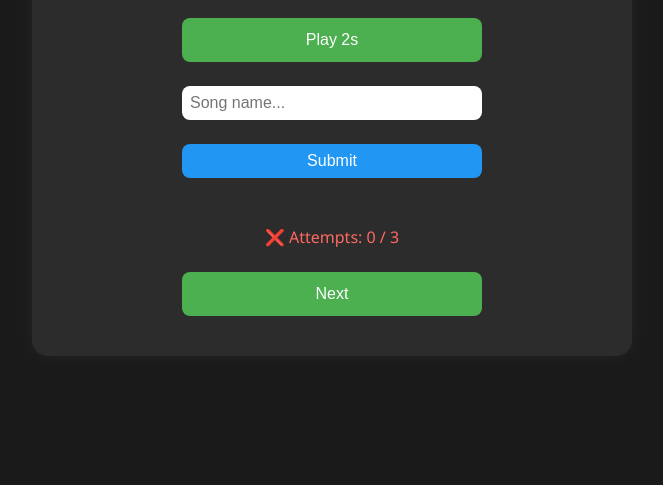
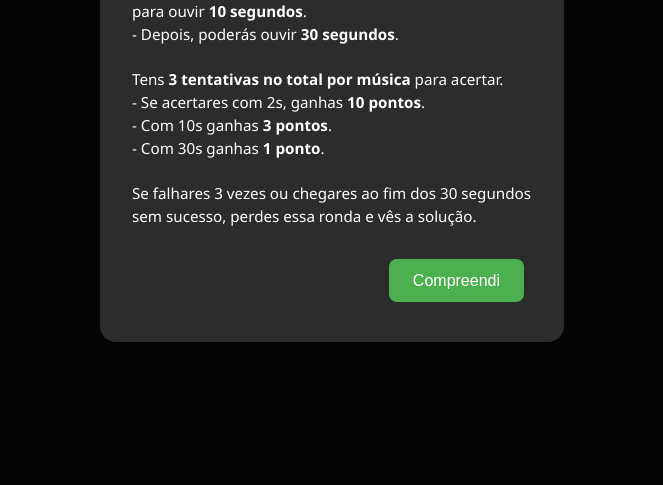
Before and after one commit to Magalhaes24/jogo_dama, a plain HTML site: page index.html in a window 1280 px wide. Shown: the part 315-800 px from the top of the page, without its empty margins (308-971 px from the left). Drawn offline with Linux system fonts and the light colour scheme.

Commit message:
Update index.html

```diff
--- a/index.html
+++ b/index.html
@@ -1,5 +1,5 @@
 <!DOCTYPE html>
-<html lang="en">
+<html lang="pt">
 <head>
   <meta charset="UTF-8" />
   <meta name="viewport" content="width=device-width, initial-scale=1.0" />
@@ -7,8 +7,28 @@
   <link rel="stylesheet" href="style.css" />
 </head>
 <body>
-  <div class="container">
-    <h1>🎵 Adivinha a música dos D.A.M.A.🎵</h1>
+  <!-- POP-UP DE INSTRUÇÕES -->
+  <div id="popup" class="popup-overlay">
+    <div class="popup-content">
+      <h2>Como Jogar 🎧</h2>
+      <p>
+        O teu objetivo é adivinhar o nome da música.<br><br>
+        - Ouve um excerto de <strong>2 segundos</strong> da música.<br>
+        - Se não conseguires adivinhar, carrega em <strong>\"Next\"</strong> para ouvir <strong>10 segundos</strong>.<br>
+        - Depois, poderás ouvir <strong>30 segundos</strong>.<br><br>
+        Tens <strong>3 tentativas no total por música</strong> para acertar.<br>
+        - Se acertares com 2s, ganhas <strong>10 pontos</strong>.<br>
+        - Com 10s ganhas <strong>3 pontos</strong>.<br>
+        - Com 30s ganhas <strong>1 ponto</strong>.<br><br>
+        Se falhares 3 vezes ou chegares ao fim dos 30 segundos sem sucesso, perdes essa ronda e vês a solução.
+      </p>
+      <button id="startGame">Compreendi</button>
+    </div>
+  </div>
+
+  <!-- CONTEÚDO DO JOGO -->
+  <div class="container hidden" id="gameContainer">
+    <h1>🎵 Adivinha a música dos D.A.M.A. 🎵</h1>
     <p id="score">Score: 0</p>
     <audio id="audio"></audio>
 
@@ -17,12 +37,12 @@
     </div>
 
     <div class="guess-section">
-      <input type="text" id="guessInput" placeholder="Song name..." />
-      <button id="submitGuess">Submit</button>
+      <input type="text" id="guessInput" placeholder="Nome da música..." />
+      <button id="submitGuess">Submeter</button>
       <p id="guessResult"></p>
     </div>
 
-    <p id="attempts">❌ Attempts: 0 / 3</p>
+    <p id="attempts">❌ Tentativas: 0 / 3</p>
 
     <button id="next">Next</button>
     <p id="song-name" class="hidden"></p>
```
